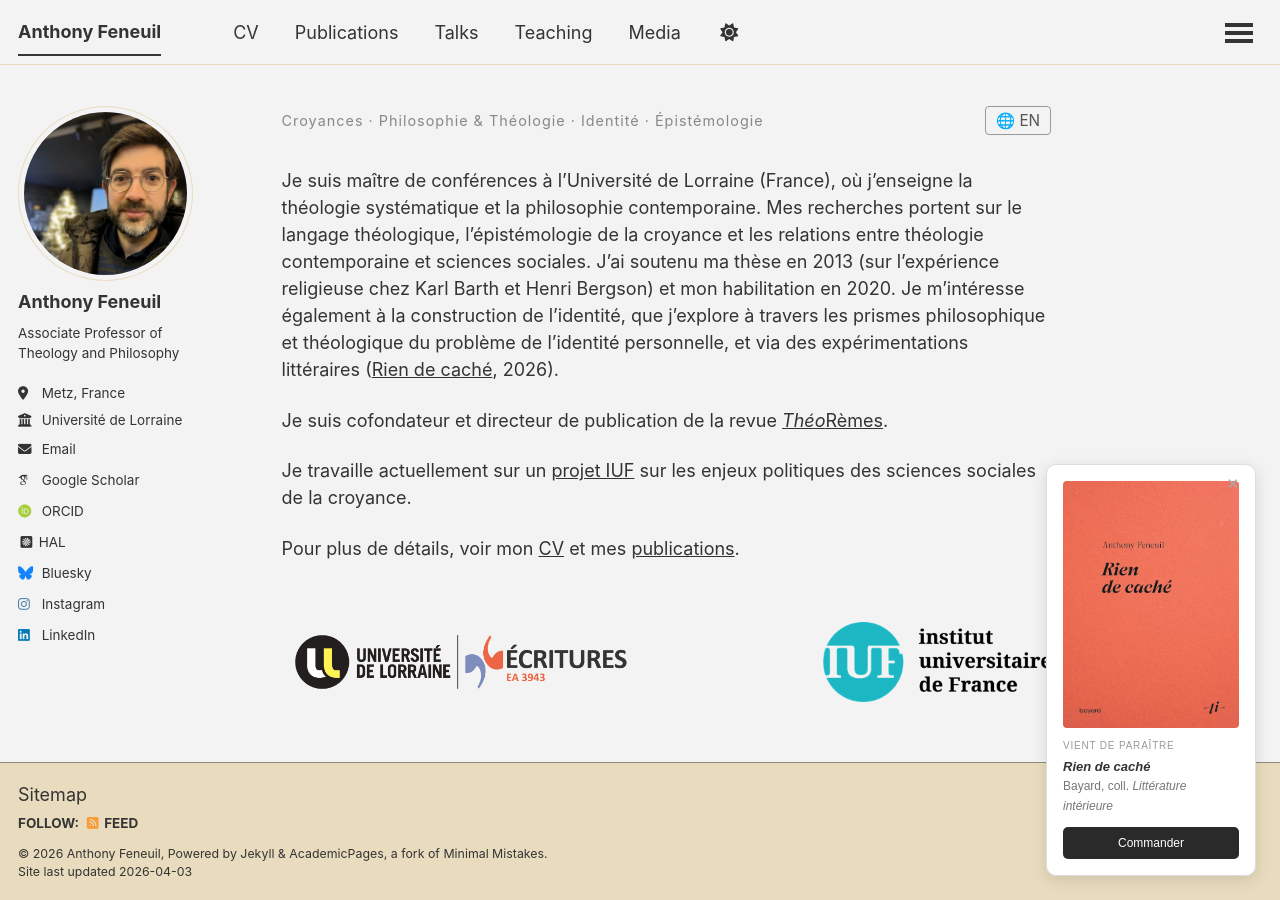
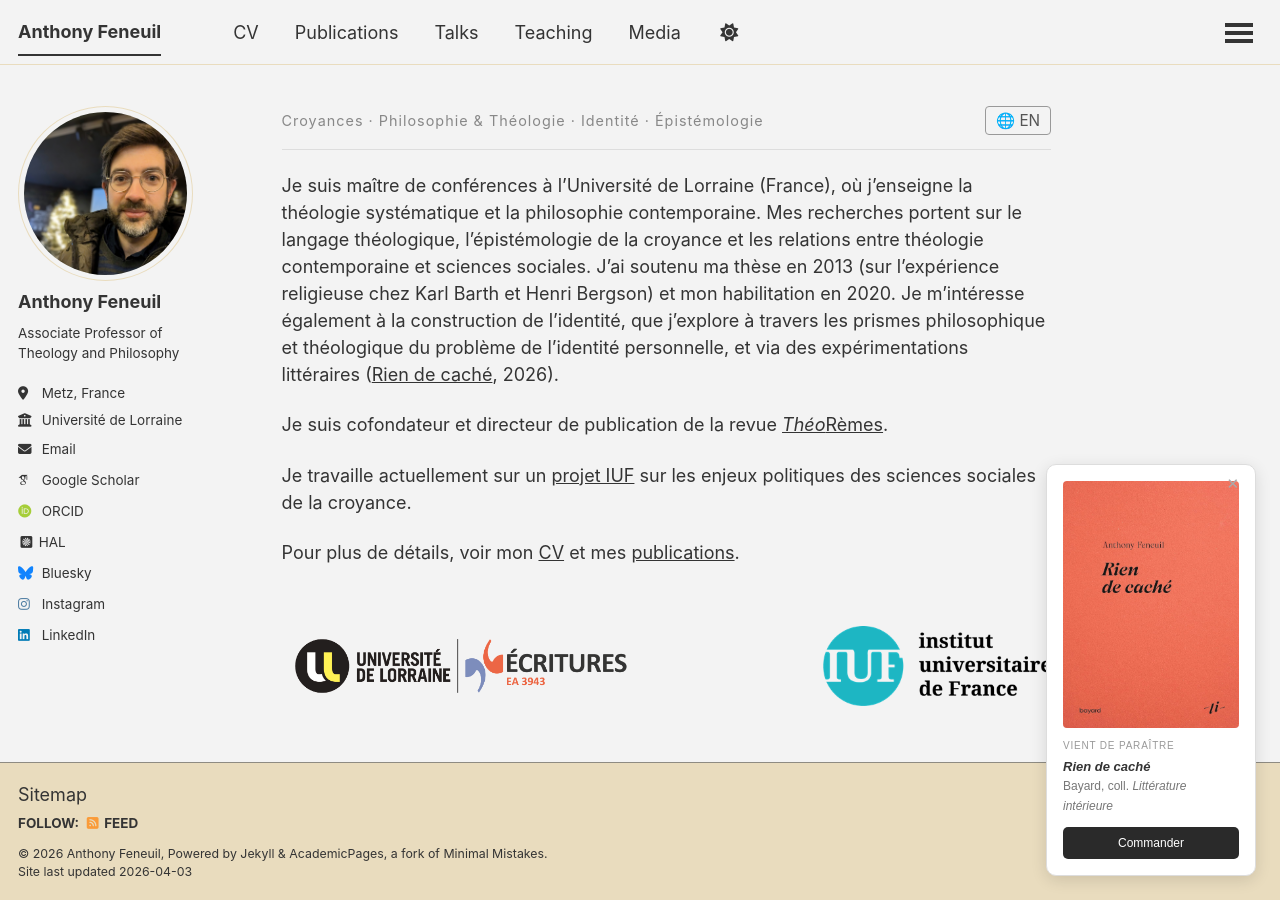
Before and after one commit to anfnl/anfnl.github.io, a Jekyll site: the page built from _pages/about.md, in a window 1280 px wide. Built offline with Jekyll 4.4.1, drawn with Linux system fonts in a browser that asks for light colours; some web fonts are replaced; a script that is not in the unit is left out.

Commit message:
Update about.md

```diff
--- a/_pages/about.md
+++ b/_pages/about.md
@@ -7,7 +7,7 @@ redirect_from:
   - /about.html
 ---
 
-<div style="display: flex; justify-content: space-between; align-items: center; margin-bottom: 1.8em;">
+<div style="display: flex; justify-content: space-between; align-items: center; margin-bottom: 1.2em; padding-bottom: 0.8em; border-bottom: 1px solid #ddd;">
   <div>
     <div data-lang="en" style="color: #888; font-size: 0.8em; letter-spacing: 0.07em;">Beliefs · Philosophy & Theology · Identity · Epistemology</div>
     <div data-lang="fr" style="color: #888; font-size: 0.8em; letter-spacing: 0.07em;">Croyances · Philosophie & Théologie · Identité · Épistémologie</div>
```
